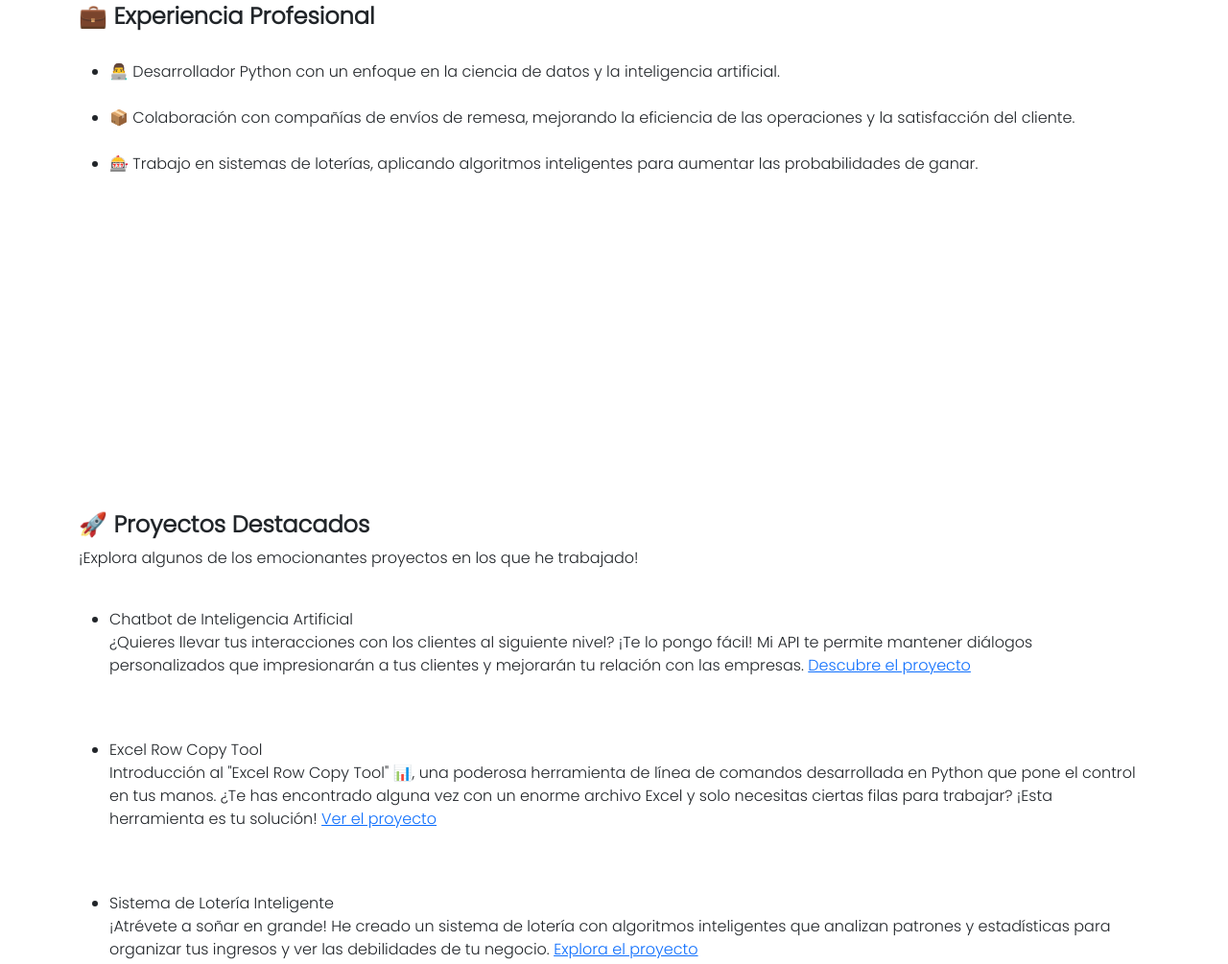
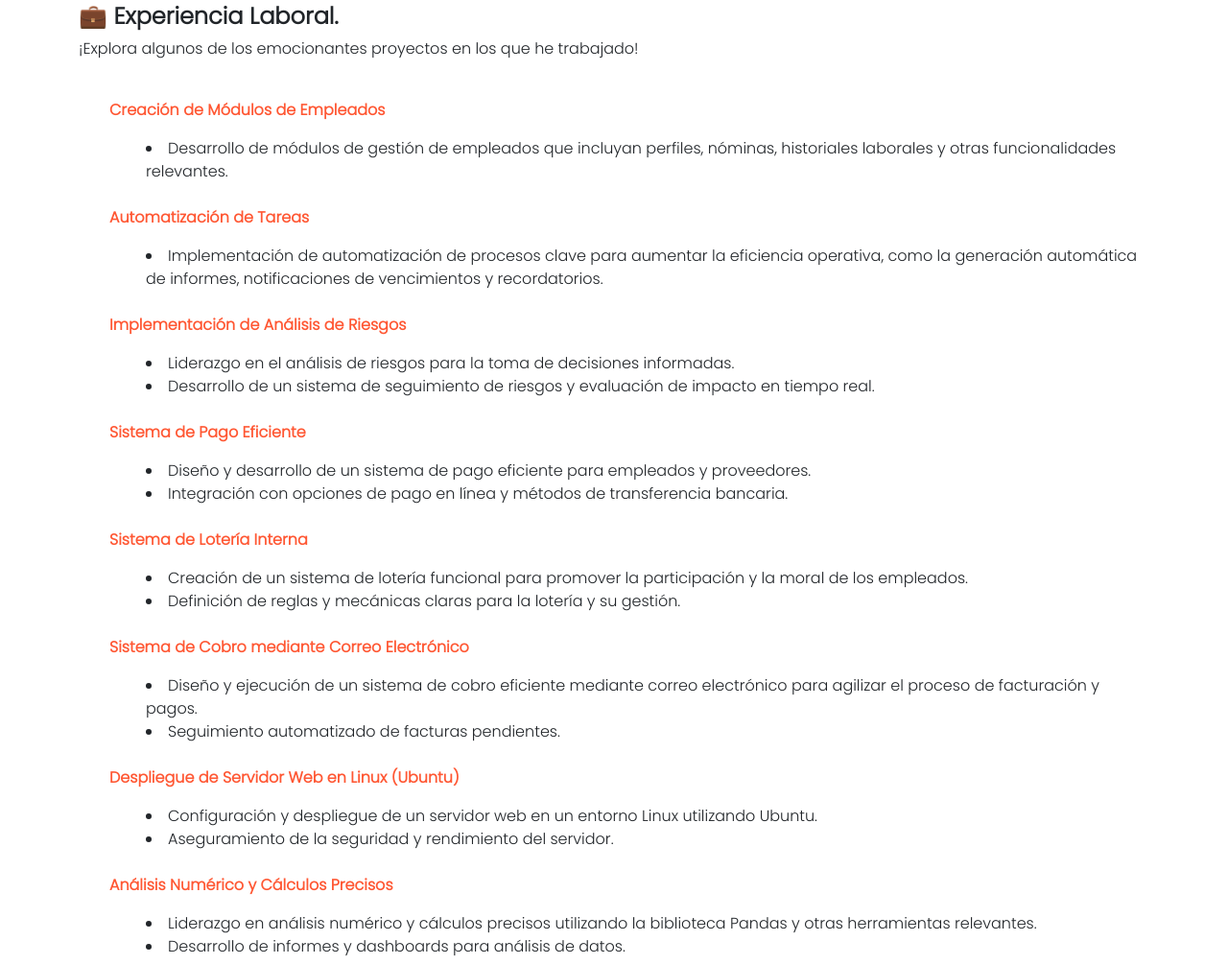
Before and after one commit to adriii0104/portafolio_adriel, a plain HTML site: page index.html in a window 1280 px wide. Shown: the part 865-1870 px from the top of the page at 96% size. Drawn offline with nearby package versions, Linux system fonts and the light colour scheme.

Commit message:
UPDATE index.html

```diff
--- a/index.html
+++ b/index.html
@@ -39,7 +39,7 @@
                                 <li class="nav-item">
                                     <a class="nav-link" href="#">Inicio</a>
                                 </li>
-                                <li class="nav-item">
+                                   <!---                             <li class="nav-item">
                                     <a class="nav-link" href="#">Curriculum Vitae</a>
                                 </li>
                                 <li class="nav-item">
@@ -47,7 +47,7 @@
                                 </li>
                                 <li class="nav-item">
                                     <a class="nav-link" href="#">Contacto</a>
-                                </li>
+ </li> -->
                             </ul>
                         </div>
                     </nav>
@@ -61,6 +61,52 @@
                         Ciencia de datos: Numpy, Pandas, Matplotlib y te quiero presentar mi portafolio.</p><br><br>
                     <p class="Deslice">Desliza hacia abajo para ver más <i
                             class="fa-solid fa-chevron-down fa-bounce"></i></p>
+                </div>
+            </div>
+            <div class="row-1 animated-content">
+                <div class="col-16">
+                    <h4 style="font-weight: bold;">💼 Experiencia Laboral.</h4>
+                    <p>¡Explora algunos de los emocionantes proyectos en los que he trabajado!</p><br>
+                    <ul style="color: #FF5733; font-weight: bold;">Creación de Módulos de Empleados</ul>
+                    <li style="margin-left: 70px;">Desarrollo de módulos de gestión de empleados que incluyan perfiles,
+                        nóminas, historiales
+                        laborales y otras funcionalidades relevantes.</li><br>
+                    <ul style="color: #FF5733; font-weight: bold;">Automatización de Tareas</ul>
+                    <li style="margin-left: 70px;">Implementación de automatización de procesos clave para aumentar la
+                        eficiencia operativa, como
+                        la generación automática de informes, notificaciones de vencimientos y recordatorios.</li><br>
+                    <ul style="color: #FF5733; font-weight: bold;">Implementación de Análisis de Riesgos</ul>
+                    <li style="margin-left: 70px;">Liderazgo en el análisis de riesgos para la toma de decisiones
+                        informadas.</li>
+                    <li style="margin-left: 70px;">Desarrollo de un sistema de seguimiento de riesgos y evaluación de
+                        impacto en tiempo real.</li>
+                    <br>
+                    <ul style="color: #FF5733; font-weight: bold;">Sistema de Pago Eficiente</ul>
+                    <li style="margin-left: 70px;">Diseño y desarrollo de un sistema de pago eficiente para empleados y
+                        proveedores.</li>
+                    <li style="margin-left: 70px;">Integración con opciones de pago en línea y métodos de transferencia
+                        bancaria.</li><br>
+                    <ul style="color: #FF5733; font-weight: bold;">Sistema de Lotería Interna</ul>
+                    <li style="margin-left: 70px;">Creación de un sistema de lotería funcional para promover la
+                        participación y la moral de los
+                        empleados.</li>
+                    <li style="margin-left: 70px;">Definición de reglas y mecánicas claras para la lotería y su gestión.
+                    </li><br>
+                    <ul style="color: #FF5733; font-weight: bold;">Sistema de Cobro mediante Correo Electrónico</ul>
+                    <li style="margin-left: 70px;">Diseño y ejecución de un sistema de cobro eficiente mediante correo
+                        electrónico para agilizar el
+                        proceso de facturación y pagos.</li>
+                    <li style="margin-left: 70px;">Seguimiento automatizado de facturas pendientes.</li><br>
+                    <ul style="color: #FF5733; font-weight: bold;">Despliegue de Servidor Web en Linux <span
+                            style="font-weight: bolder;">(Ubuntu)</span></ul>
+                    <li style="margin-left: 70px;">Configuración y despliegue de un servidor web en un entorno Linux
+                        utilizando Ubuntu.</li>
+                    <li style="margin-left: 70px;">Aseguramiento de la seguridad y rendimiento del servidor.</li><br>
+                    <ul style="color: #FF5733; font-weight: bold;">Análisis Numérico y Cálculos Precisos</ul>
+                    <li style="margin-left: 70px;">Liderazgo en análisis numérico y cálculos precisos utilizando la
+                        biblioteca Pandas y otras
+                        herramientas relevantes.</li>
+                    <li style="margin-left: 70px;">Desarrollo de informes y dashboards para análisis de datos.</li>
                 </div>
             </div>
             <div class="row-1 animated-content">
@@ -126,7 +172,8 @@
                         <li style="list-style: none;">🐘 PostgreSQL</li>
                         <li style="list-style: none;">🍃 MongoDB</li><br>
                     </ul>
-                    <h3 style="color: #FF5733; font-size: 16px;">Estas son solo algunas de las herramientas que utilizo para llevar mis proyectos al siguiente
+                    <h3 style="color: #FF5733; font-size: 16px;">Estas son solo algunas de las herramientas que utilizo
+                        para llevar mis proyectos al siguiente
                         nivel. Si tienes alguna pregunta sobre estas tecnologías o necesitas ayuda en algún proyecto,
                         ¡estaré encantado de ayudarte!</h2>
                 </div>
@@ -136,19 +183,22 @@
             <div class="container text-center">
                 <ul class="list-unstyled list-inline mb-0">
                     <li class="list-inline-item">
-                    <a href="https://github.com/adriii0104" target="_blank" style="color: #FF5733; text-decoration: none;">
+                        <a href="https://github.com/adriii0104" target="_blank"
+                            style="color: #FF5733; text-decoration: none;">
                             <i class="fab fa-github"></i> GitHub
                         </a>
                     </li>
                     <li class="list-inline-item">•</li>
                     <li class="list-inline-item">
-                    <a href="https://www.linkedin.com/in/adriel-capell%C3%A1n-d%C3%ADaz-b48bb5259/" target="_blank" style="color: #FF5733; text-decoration: none;">
+                        <a href="https://www.linkedin.com/in/adriel-capell%C3%A1n-d%C3%ADaz-b48bb5259/" target="_blank"
+                            style="color: #FF5733; text-decoration: none;">
                             <i class="fab fa-linkedin"></i> LinkedIn
                         </a>
                     </li>
                     <li class="list-inline-item">•</li>
                     <li class="list-inline-item">
-                    <a href="https://instagram.com/adriel__01?igshid=OGQ5ZDc2ODk2ZA==" target="_blank" style="color: #FF5733; text-decoration: none;">
+                        <a href="https://instagram.com/adriel__01?igshid=OGQ5ZDc2ODk2ZA==" target="_blank"
+                            style="color: #FF5733; text-decoration: none;">
                             <i class="fab fa-instagram"></i> Instagram
                         </a>
                     </li>
```
Lines whose indentation alone changed are shown as unchanged.
